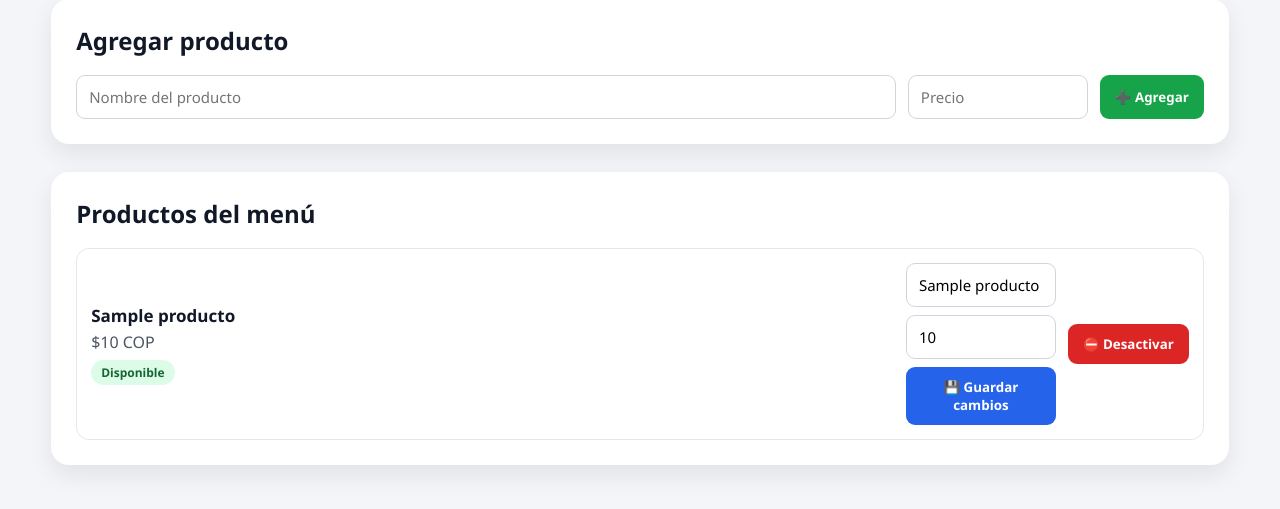
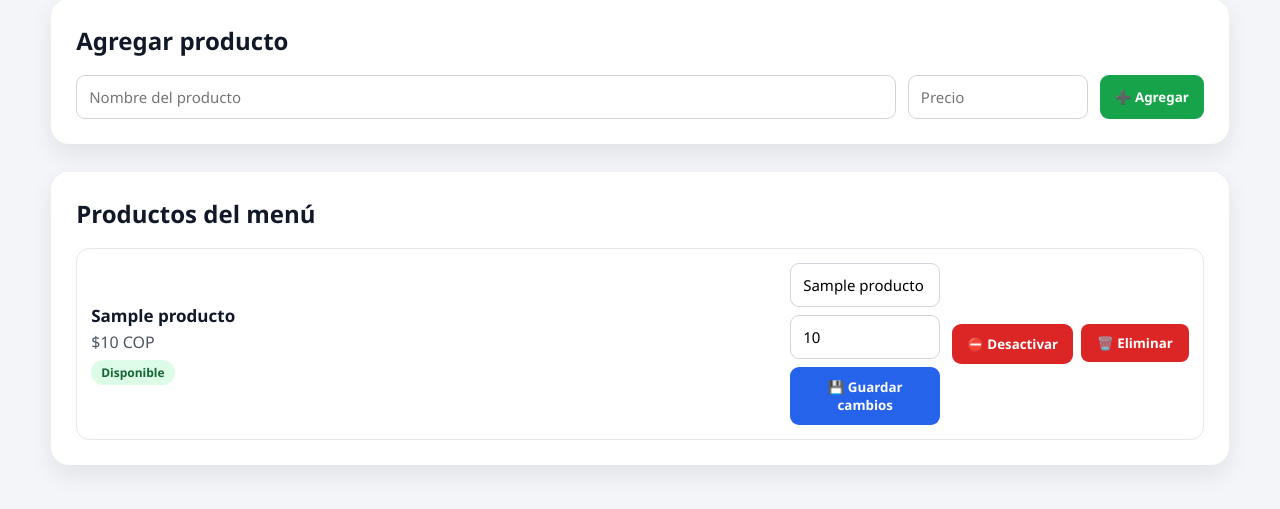
Before and after one commit to jdv75/Terrace, a FastAPI app: page /menu/admin in a window 1280 px wide. Shown: the part 148-657 px from the top of the page. Run offline with FastAPI, Linux system fonts and the light colour scheme; a database or web service that is not in the repository returns one stand-in record (values such as "Sample title"); some libraries are stand-ins or nearby versions.

Commit message:
producto

```diff
--- a/main.py
+++ b/main.py
@@ -2307,6 +2307,26 @@ async def cancelar_pedido(order_id: int):
 
     return RedirectResponse(
         url="/dashboard",
+        status_code=303
+    )
+
+@app.post("/menu/admin/{producto_id}/delete")
+def eliminar_producto(producto_id: int):
+    conn = get_connection()
+    cur = conn.cursor()
+
+    cur.execute(
+        "DELETE FROM products WHERE id = %s",
+        (producto_id,)
+    )
+
+    conn.commit()
+
+    cur.close()
+    conn.close()
+
+    return RedirectResponse(
+        url="/menu/admin",
         status_code=303
     )
 
--- a/templates/admin_menu.html
+++ b/templates/admin_menu.html
@@ -194,6 +194,20 @@
             padding: 30px;
         }
 
+        .delete-btn {
+            background: #dc2626;
+            color: white;
+            border: none;
+            padding: 10px 16px;
+            border-radius: 8px;
+            cursor: pointer;
+            font-weight: 600;
+        }
+
+        .delete-btn:hover {
+            background: #b91c1c;
+        }
+
         @media (max-width: 800px) {
             header {
                 padding: 20px;
@@ -351,6 +365,16 @@
                             </button>
                         {% endif %}
                     </form>
+
+                    <form
+                        action="/menu/admin/{{ item['id'] }}/delete"
+                        method="post"
+                        onsubmit="return confirm('¿Seguro que quieres eliminar este producto completamente? Esta acción no se puede deshacer.');"
+                    >
+                        <button type="submit" class="delete-btn">
+                            🗑️ Eliminar
+                        </button>
+                    </form>
                 </div>
 
             </article>
```
